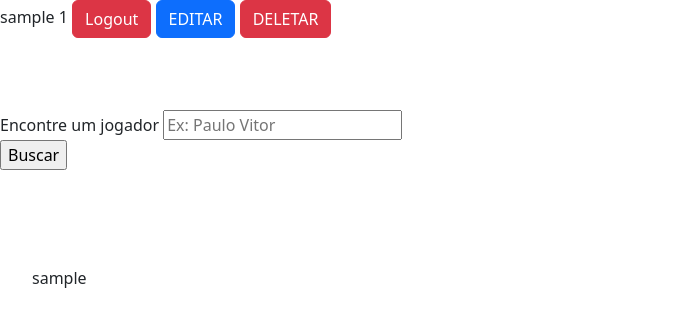
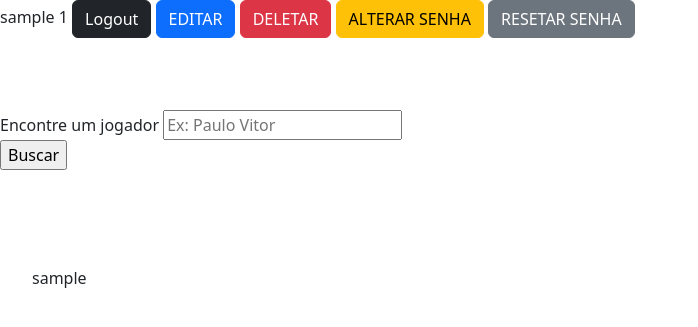
Before and after one commit to paulovitorgm/projeto_lab_inovacao_4, a Django app: page / in a window 1280 px wide. Shown: the top 327 px of the page, without its empty margins (0-698 px from the left). Run offline with Django 4.2, Linux system fonts and the light colour scheme; the visitor is signed in with stand-in values (Sample User, id 1); data comes from the database, SQL or seed files in the repository; data that the repository does not hold is empty.

Commit message:
adicionando troca de senha

```diff
--- a/ProjetoJogos/urls.py
+++ b/ProjetoJogos/urls.py
@@ -1,6 +1,6 @@
 from django.contrib import admin
 from django.urls import path, include
-
+from django.contrib.auth.urls import views
 
 from usuarios.views import index
 
--- a/templates/form_jogos.html
+++ b/templates/form_jogos.html
@@ -1,5 +1,6 @@
 {% extends 'partials/_base.html' %}
 {% block partials_base %}
+
     <form action="{% url 'cadastrar_jogo' %}" method="POST" class=" container">
         {% csrf_token %}
         {% for campo in form %}
--- a/templates/partials/_base.html
+++ b/templates/partials/_base.html
@@ -8,7 +8,8 @@
 
     <link rel="stylesheet" href="{% static 'CSS/reset.css' %}">
     <link rel="stylesheet" href="{% static 'CSS/style.css' %}">
-    <link href="https://cdn.jsdelivr.net/npm/bootstrap@5.3.0-alpha3/dist/css/bootstrap.min.css" rel="stylesheet" integrity="sha384-KK94CHFLLe+nY2dmCWGMq91rCGa5gtU4mk92HdvYe+M/SXH301p5ILy+dN9+nJOZ" crossorigin="anonymous">
+    <link href="https://cdn.jsdelivr.net/npm/bootstrap@5.3.0-alpha3/dist/css/bootstrap.min.css" rel="stylesheet"
+          integrity="sha384-KK94CHFLLe+nY2dmCWGMq91rCGa5gtU4mk92HdvYe+M/SXH301p5ILy+dN9+nJOZ" crossorigin="anonymous">
 
 
 
@@ -18,9 +19,11 @@
     {% if user.is_authenticated %}
         {{ user.username }}
         {{ user.pk }}
-        <a href="{% url 'logout' %}" class="btn btn-danger">Logout</a>
-        <a href="{% url 'editar_usuario' user.pk %}" class="btn btn-primary">EDITAR</a>
+        <a href="{% url 'logout' %}" class="btn btn-dark">Logout</a>
+        <a href="{% url 'editar_usuario' %}" class="btn btn-primary">EDITAR</a>
         <a href="{% url 'deletar_usuario' user.pk %}" class="btn btn-danger">DELETAR</a>
+        <a href="{% url 'alterar_senha' %}" class="btn btn-warning">ALTERAR SENHA</a>
+        <a href="{% url 'resetar_senha' %}" class="btn btn-secondary">RESETAR SENHA</a>
 
 
         {% else %}
--- a/templates/registration/login.html
+++ b/templates/registration/login.html
@@ -8,7 +8,6 @@
 
     <form method="post" action="{% url 'login' %}" class="m-3 p-3">
         {% csrf_token %}
-
             {% for campo in form %}
             <div class="m-1 p-1">
                 <label for="{{ campo.id_for_label }}">{{ campo.label }}</label>
@@ -19,6 +18,7 @@
         <input type="submit" value="Login" class="btn btn-primary">
         <input type="reset" value="Limpar" class="btn btn-warning">
     </form>
+    <a href="{% url 'resetar_senha' %}"><button class="btn btn-danger"> Esqueceu a senha? </button></a>
     <p><a href="{% url 'password_reset' %}">Esqueceu a senha?</a></p>
 
 
--- a/templates/registration/troca_senha.html
+++ b/templates/registration/troca_senha.html
@@ -1,13 +1,13 @@
 {% extends 'partials/_base.html' %}
 {% block partials_base %}
 
-    <form action="." method="POST">
+    <form action="{% url 'alterar_senha' %}" method="POST" class="m-3 p-3">
         {% csrf_token %}
         {% for campo in form %}
             <div class="mb-3">
                 <label for="{{ campo.id_for_label }}">{{ campo.label }}</label>
                 {{ campo }}
-                {{ campo.errors}}
+                {{ campo.errors }}
             </div>
         {% endfor %}
         <input type="submit" value="Enviar" class="btn btn-primary">
--- a/usuarios/models.py
+++ b/usuarios/models.py
@@ -16,14 +16,17 @@ class Usuario(models.Model):
 class NickUsuario(models.Model):
     usuario_id = models.ForeignKey(Usuario, on_delete=models.CASCADE, null=False, blank=False, related_name="nicknames")
     nick = models.CharField(unique=True, max_length=100, blank=True)
-    regiao_server = models.CharField(max_length=75,blank=True)
+    regiao_server = models.CharField(max_length=75, blank=True)
 
     def __str__(self):
         return self.nick
 
 
 class UsuarioJoga(models.Model):
-    nick_jogador = models.ForeignKey(NickUsuario, on_delete=models.CASCADE, related_name="nickname" )
+    nick_jogador = models.ForeignKey(NickUsuario, on_delete=models.CASCADE, related_name="nickname")
     jogo = models.ForeignKey(Jogos, on_delete=models.CASCADE, related_name="jogo")
     link_perfil_jogador = models.CharField(max_length=150, blank=True)
     plataforma = models.ForeignKey(Plataforma, on_delete=models.CASCADE, related_name="plataforma_usada")
+
+    def __str__(self):
+        return self.nick_jogador, '-', self.jogo.nome
--- a/usuarios/urls.py
+++ b/usuarios/urls.py
@@ -1,13 +1,25 @@
 from django.urls import path
-from usuarios.views import cadastrar_usuario, editar_usuario, alterar_senha, deleta_usuario, busca_usuario
-
+from usuarios.views import (cadastrar_usuario, editar_usuario,
+                            alterar_senha, deleta_usuario, enviar_email, recuperar_senha)
+from django.contrib.auth import views as views_auth
 
 urlpatterns = [
 
     path('cadastro/', view=cadastrar_usuario, name='cadastrar_usuario'),
-    path('editar/<int:pk>/', view=editar_usuario, name='editar_usuario'),
-    path('altera_senha/<str:username>/', view=alterar_senha, name='altera_senha'),
+    path('editar/', view=editar_usuario, name='editar_usuario'),
+    path('altera_senha/', view=alterar_senha, name='alterar_senha'),
+    path('reset_senha/', view=recuperar_senha, name='recuperar_senha'),
     path('delete/<int:pk>/', view=deleta_usuario, name='deletar_usuario'),
-    path('busca/', busca_usuario, name='busca_usuario')
+    path('email/', view=enviar_email, name='enviar_email'),
+    path('resetar_senha/', views_auth.PasswordResetView.as_view(template_name='registration/password_reset_form.html'),
+         name='resetar_senha'),
+
+    path("resetar_senha/done/", views_auth.PasswordResetDoneView.as_view(template_name=''), name='resetar_senha-done'),
+
+    path("resetar_senha/confirm", views_auth.PasswordResetConfirmView.as_view(template_name=''),
+         name='resetar_senha-confirm'),
+
+    path('resetar_senha/complete/', views_auth.PasswordResetCompleteView.as_view(template_name=''),
+         name='resetar_senha-complete'),
 
 ]
--- a/usuarios/views.py
+++ b/usuarios/views.py
@@ -1,12 +1,19 @@
+from django.http import HttpResponse
+from django.core.mail import send_mail
 from django.shortcuts import render, redirect
 from django.contrib import messages
 from django.contrib.auth.models import User
 from django.shortcuts import get_object_or_404
 from django.db import IntegrityError
 from django.contrib.auth.decorators import login_required
+from ProjetoJogos.settings import DEFAULT_FROM_EMAIL
+
+from django.contrib.auth.forms import PasswordChangeForm, PasswordResetForm
+from django.contrib.auth import update_session_auth_hash
+
 
 from usuarios.models import Usuario
-from usuarios.forms import UsuarioForm, UserForm
+from usuarios.forms import UsuarioForm
 from jogos.models import Jogos
 
 
@@ -15,12 +22,9 @@ def index(request):
     jogos = Jogos.objects.all()
     jogadores = User.objects.all()
     busca = request.GET.get('busca')
-
     if busca:
         jogos = jogadores.filter(username__icontains=busca)
-
     contexto = {'jogos': jogos, 'usuario': usuario, 'jogadores': jogadores}
-
     return render(request, 'index.html', contexto)
 
 
@@ -57,8 +61,8 @@ def cadastrar_usuario(request):
 
 
 @login_required(login_url='/accounts/login')
-def editar_usuario(request, pk):
-    usuario_a_editar = get_object_or_404(User, pk=pk)
+def editar_usuario(request):
+    usuario_a_editar = get_object_or_404(User, pk=request.user.pk)
     contexto = {'form': usuario_a_editar}
     if request.method == "POST":
         usuario_a_editar.username = request.POST['usuario']
@@ -83,33 +87,27 @@ def deleta_usuario(request, pk):
     return redirect('index')
 
 
-def alterar_senha(request, username):
-    obj_usuario = get_object_or_404(User, username=username)
-    if request.method == 'POST':
-        senha = request.POST['senha']
-        obj_usuario.set_password(senha)
-        obj_usuario.save()
-
-        return redirect('cadastrar_usuario')
+@login_required(login_url='/accounts/login')
+def alterar_senha(request):
+    if request.method == "POST":
+        form = PasswordChangeForm(data=request.POST, user=request.user)
+        if form.is_valid():
+            form.save()
+            update_session_auth_hash(request, form.user)
+            return redirect('index')
+        else:
+            return HttpResponse("SENHÃ NÃO ALTERADA")
     else:
-        form = UserForm()
+        form = PasswordChangeForm(user=request.user)
         contexto = {'form': form}
         return render(request, 'registration/troca_senha.html', contexto)
 
 
-def busca_usuario(request):
-    pass
-    # lista_de_usuarios: object = Jogos.objects.all()
-    # print(lista_de_usuarios)
-    # if 'busca' in request.GET:
-    #     nome_a_buscar = request.GET['busca']
-    #     lista_de_usuarios = lista_de_usuarios.filter(nome=nome_a_buscar)
-    #     return lista_de_usuarios
-        # contexto = {'busca': lista_de_usuarios}
-        # if lista_de_usuarios:
-        #     messages.success(request, 'Usuários encontrados:')
-        # else:
-        #     messages.error(request, 'Nenhum usuário encontrado. Tente novamente.')
-        # return render(request, 'busca_usuarios.html', contexto)
-    # else:
-    #     return render(request, 'busca_usuarios.html')
+def recuperar_senha(request):
+    form = PasswordResetForm(data=request.POST)
+
+
+def enviar_email():
+    send_mail('assunto Teste', 'corpo da mensagem', DEFAULT_FROM_EMAIL,
+              recipient_list=['paulovitorgaspmelo@hotmail.com'])
+    return HttpResponse('teste')
```
Also changed, not shown: ProjetoJogos/settings.py (+17 -7 lines), templates/editar_usuario.html (+2 -10 lines), templates/form_nick.html (added, +19 -0 lines), templates/registration/password_change_done.html (deleted, +0 -13 lines), templates/registration/password_reset_form.html (deleted, +0 -26 lines), usuarios/forms.py (+35 -10 lines), templates/registration/password_reset_complete.html (added), templates/registration/password_reset_done.html (added), templates/registration/password_reset_subject.txt (added), 1 other file. Lines whose indentation alone changed are shown as unchanged.
